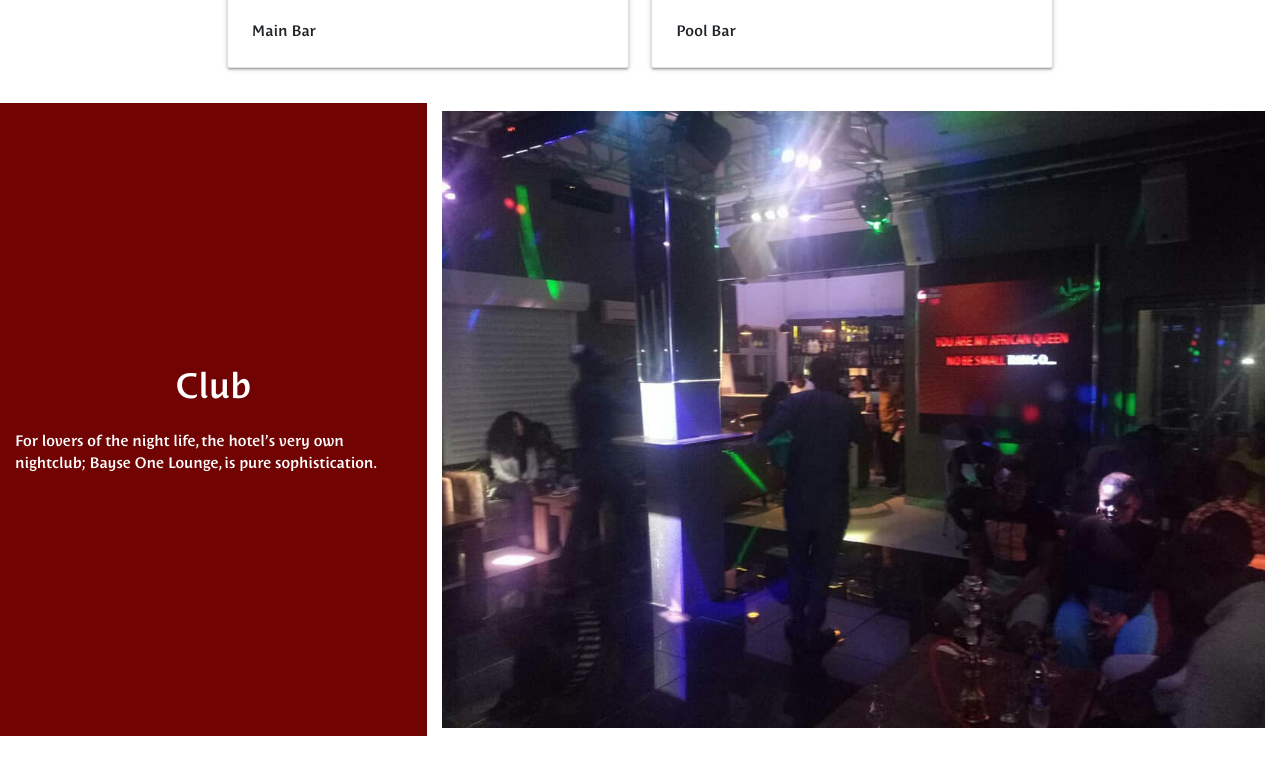
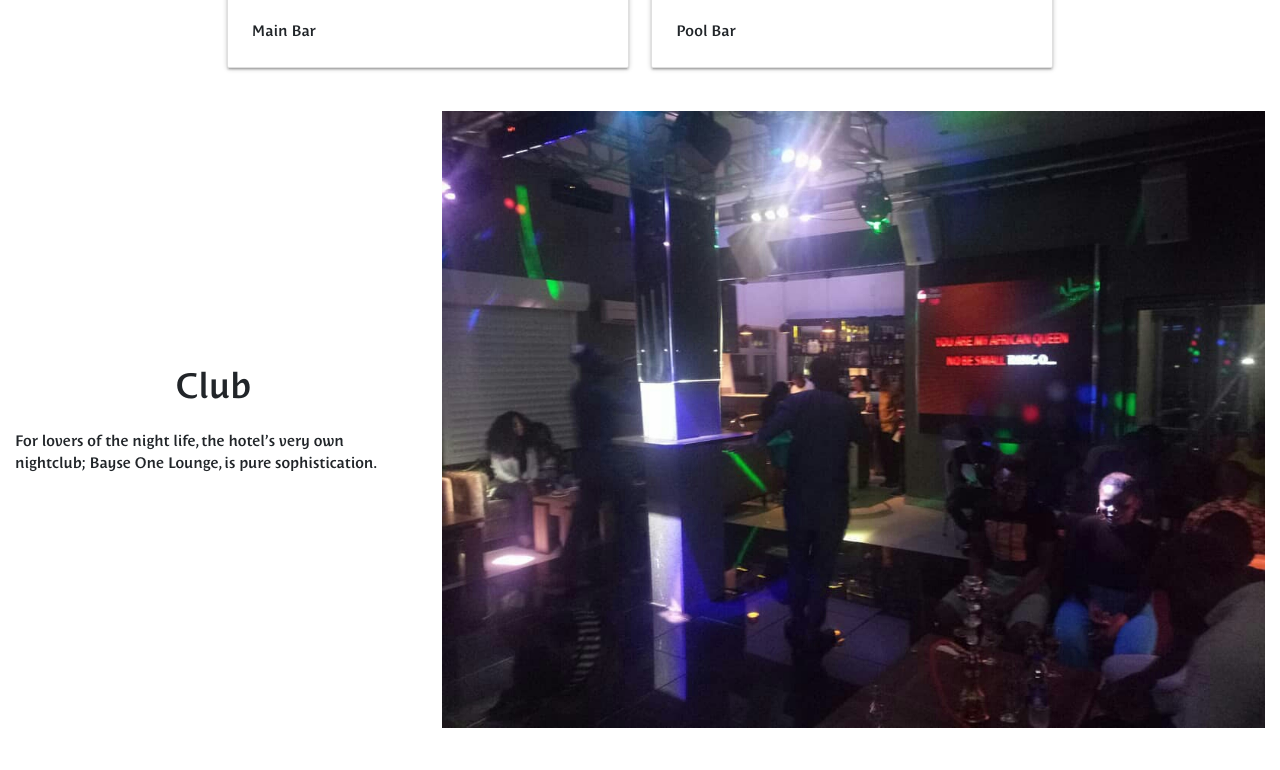
Before and after one commit to whizyrel/bwpiwebsite, a website: page index.html in a window 1280 px wide. Shown: the part 4818-5588 px from the top of the page. Drawn offline with nearby package versions, Linux system fonts and the light colour scheme.

Commit message:
bm: removed ogboni looking background color

```diff
--- a/styles.css
+++ b/styles.css
@@ -264,9 +264,6 @@ a:hover {
 
 .__section-club-container div.row > :nth-child(1) {
 	flex-direction: column;
-	background-color: #720303;
-	opacity: 1;
-	color: #ffffff;
 }
 
 sup {
```
